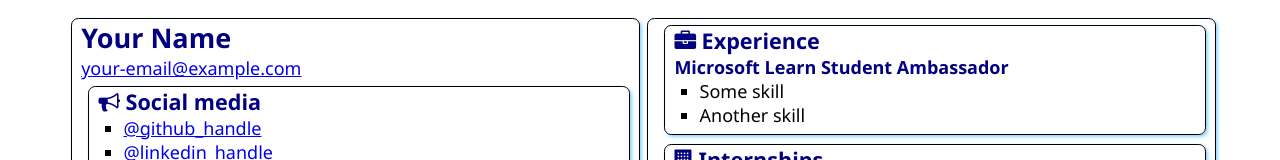
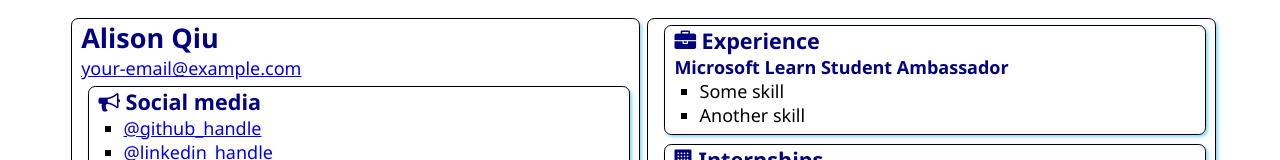
Before and after one commit to alisonqiu/SATechnicalOnboarding, a plain HTML site: page src/index.html in a window 1280 px wide. Shown: the top 160 px of the page. Drawn offline with Linux system fonts and the light colour scheme.

Commit message:
added name

```diff
--- a/src/index.html
+++ b/src/index.html
@@ -12,7 +12,7 @@
 <body>
     <main>
         <article class="box">
-            <h1>Your Name</h1>
+            <h1>Alison Qiu</h1>
             <div><a href="mailto:your.email@example.com">your-email@example.com</a></div>
 
             <section class="box">
```
